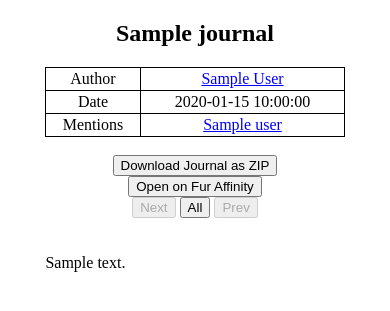
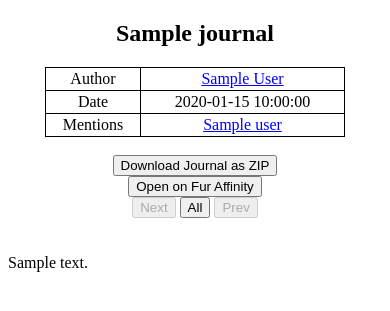
Before and after one commit to FurryCoders/falocalrepo-server, a FastAPI app: template falocalrepo_server/templates/journal.html in a window 390 px wide. Shown: the top 311 px of the page. Run offline with FastAPI, Linux system fonts and the light colour scheme; the template is opened without the code that fills it: most values are stand-ins (such as "Sample title", 1, 10 or a date in 2020); parts of the project's set-up code (start-up, migrations or seed data) failed here and were passed over.

Commit message:
templates/journal - better responsive design

```diff
--- a/falocalrepo_server/templates/journal.html
+++ b/falocalrepo_server/templates/journal.html
@@ -11,15 +11,14 @@
     <link rel="stylesheet" href="/static/styles/style.css">
     <style>
         #journal_metadata {
-            width: 95%;
-            max-width: 95%;
+            width: 100%;
+            max-width: 100%;
             top: 20px;
             margin: auto;
             text-align: center
         }
 
         #journal_content {
-            width: 80%;
             max-width: 600px;
             top: 20px;
             margin: auto;
@@ -38,6 +37,20 @@
 
         #journal_metadata .value {
             max-width: 300px;
+        }
+
+        @media only screen and (max-width: 300px) {
+            #journal_metadata table, #journal_metadata .value {
+                width: 100%;
+                max-width: 100%;
+            }
+        }
+
+        @media only screen and (max-width: 600px) {
+            #journal_content {
+                width: 100%;
+                max-width: 100vw;
+            }
         }
     </style>
 </head>
```
